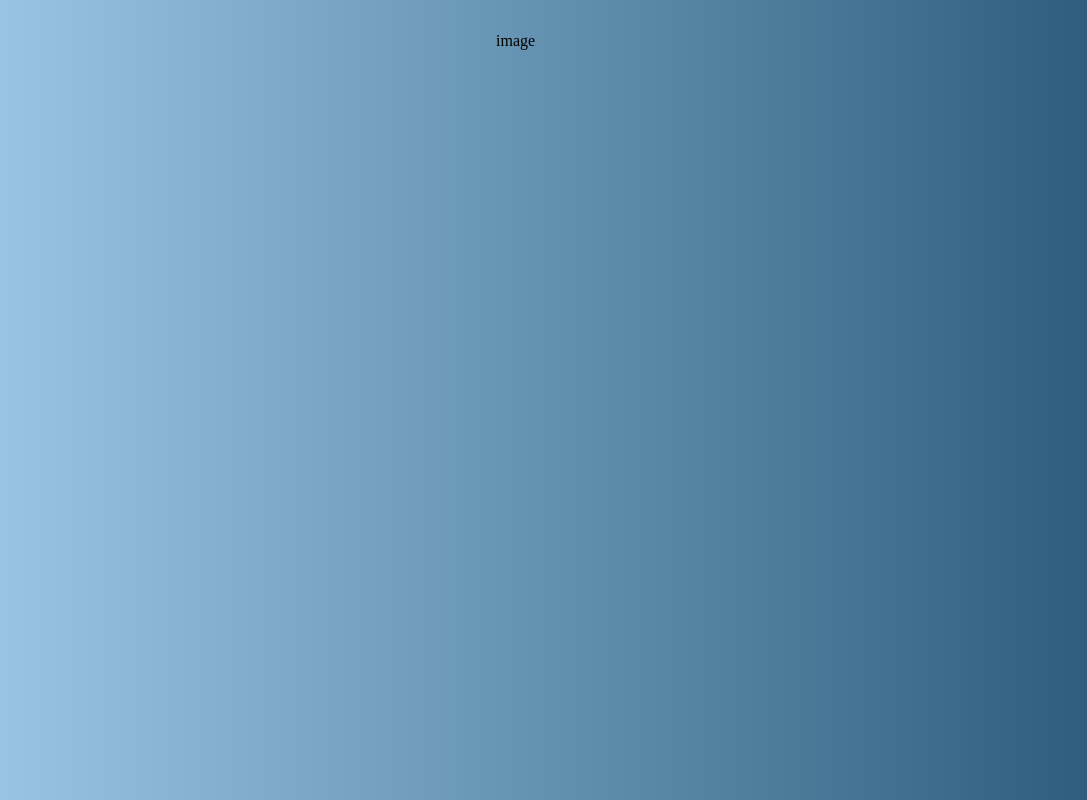
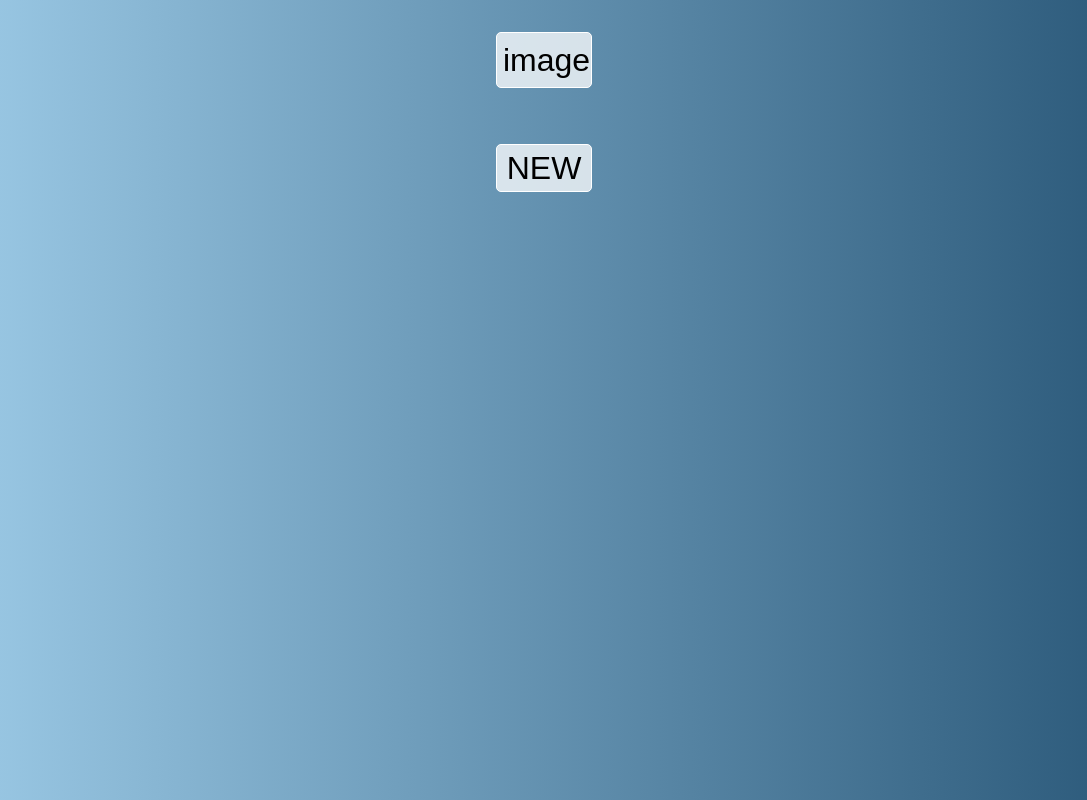
Before and after one commit to hasub0b/React-random-duck, a React (Create React App) app: page / in a window 1280 px wide. Shown: the whole page, without its empty margins (96-1183 px from the left). Built offline with nearby package versions, Linux system fonts and the light colour scheme.

Commit message:
update css

```diff
--- a/src/App.js
+++ b/src/App.js
@@ -3,7 +3,8 @@ import "./styles.css"
 function App() {
     return (
     <div className="grid">
-    <div className="image">image</div>
+    <button className="image">image</button>
+    <button className="newImage">NEW</button>
     </div>
   );
 }
--- a/src/styles.css
+++ b/src/styles.css
@@ -16,5 +16,20 @@
     margin-top: 2rem;
     justify-content: center;
     grid-template-columns: repeat(1, 6rem);
-    grid-template-rows: minmax(7rem, auto) repeat(2, 6rem);
+    grid-template-rows: minmax(7rem, auto) repeat(6, 6rem);
   }
+
+  .grid > button {
+    border-radius: 5px;
+    cursor: pointer;
+    font-size: 2rem;
+    border: 1px solid white;
+    outline: none;
+    height: 50%;
+    background-color: rgba(255, 255, 255, .75);
+  }
+
+  .grid > button:hover,
+  .grid > button:focus {
+    background-color: rgba(255, 255, 255, .9);
+  }
```
